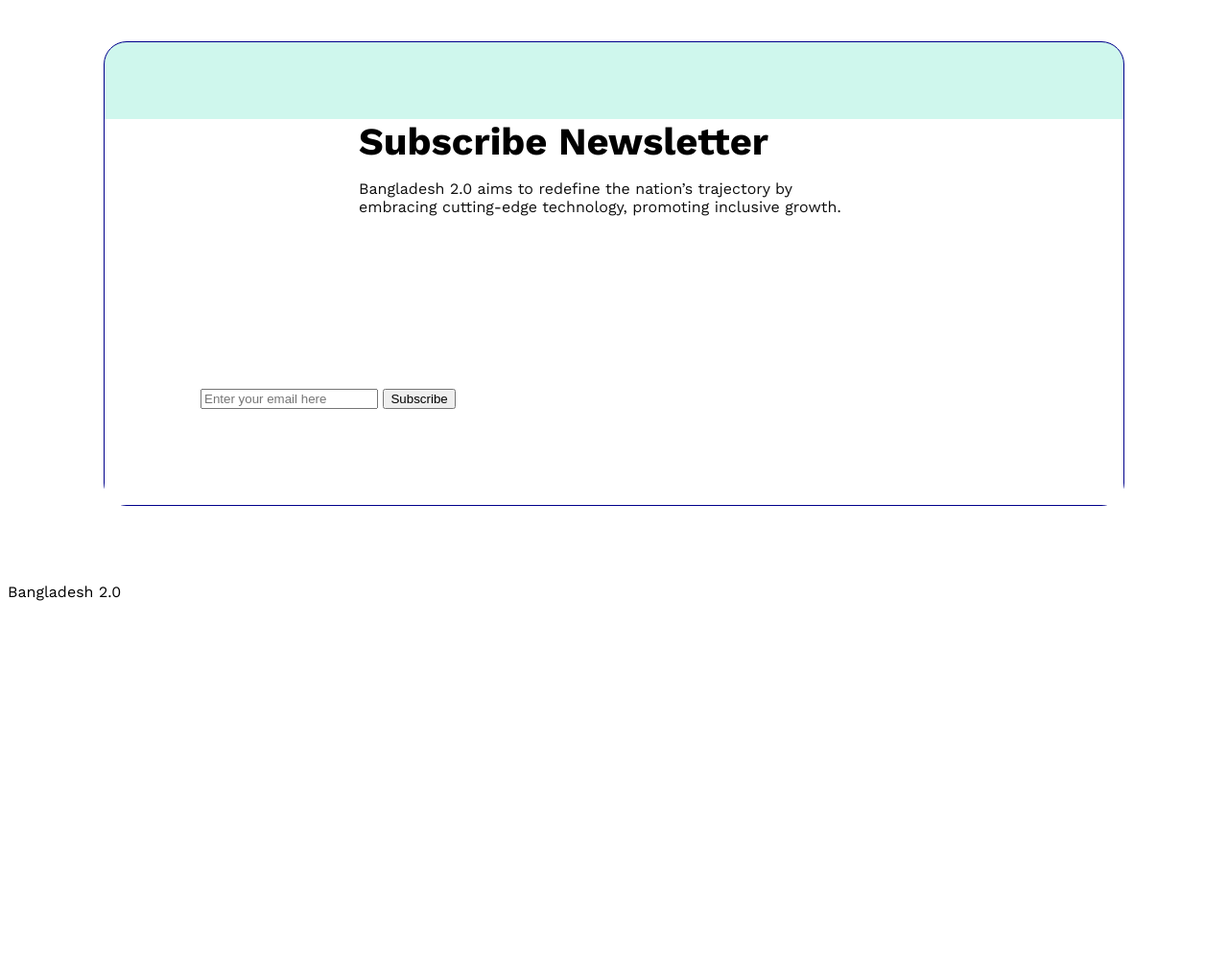
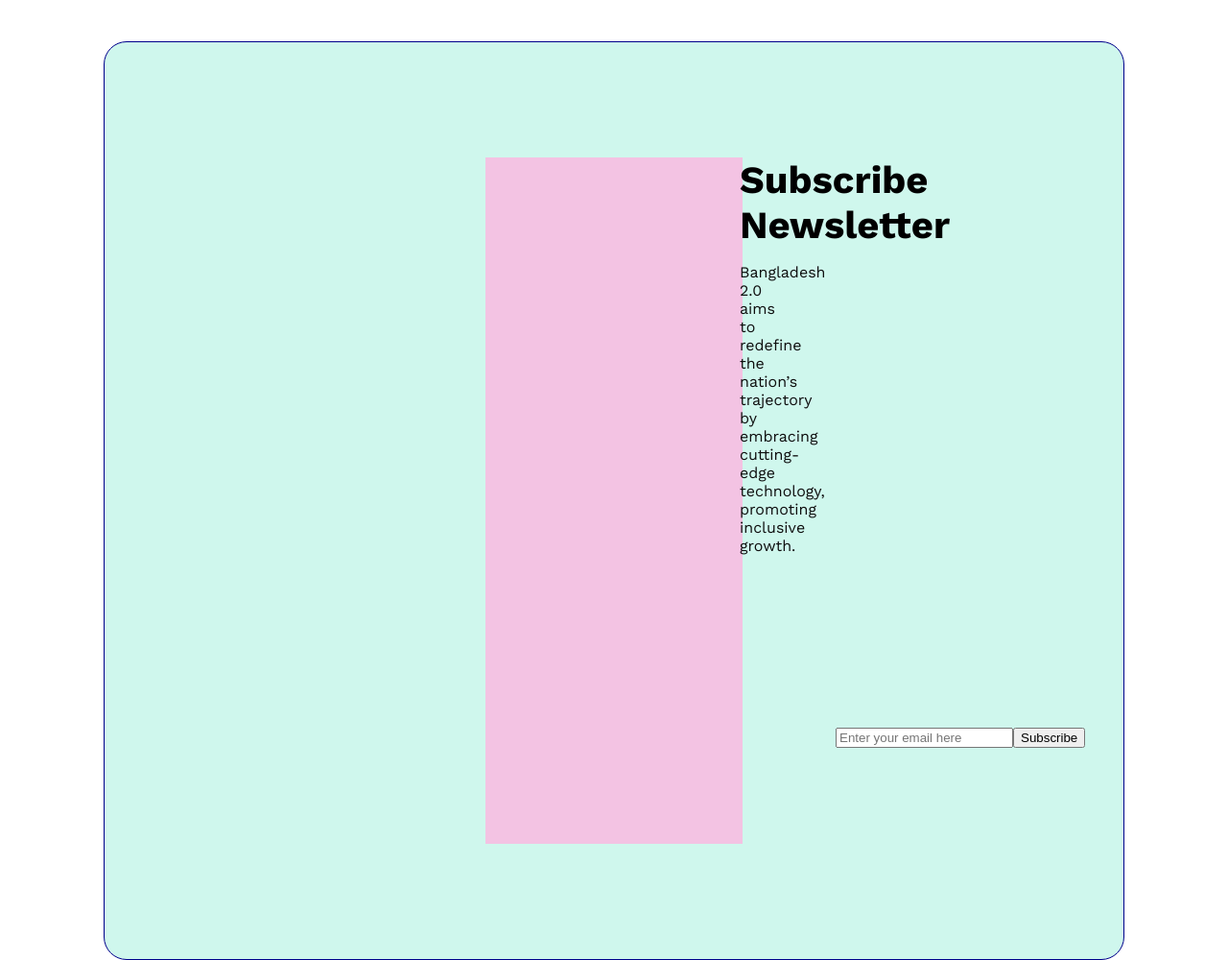
Before and after one commit to dipongkor000/assignment-0001, a plain HTML site: page index.html in a window 1280 px wide. Shown: the part 5160-6160 px from the top of the page at 96% size. Before the commit the page ends 5794 px from the top, so only its background shows below. Drawn offline with nearby package versions, Linux system fonts and the light colour scheme.

Commit message:
add some editing tags

```diff
--- a/index.html
+++ b/index.html
@@ -159,14 +159,14 @@
                     <p class="fourth-sec-des">Bangladesh 2.0 aims to redefine the nation’s  trajectory by embracing cutting-edge technology, promoting inclusive growth.</p>
                 </div>
                 <div class="six-sec-div2">
-                    <input type="text" placeholder="Enter your email here">
-                    <button>Subscribe</button>
+                    <input class="email-htd" type="text" placeholder="Enter your email here">
+                    <button class="btn-6">Subscribe</button>
                 </div>
             </div>
         </section>
     </main>
-    <footer>
-        <div class="middle">Bangladesh 2.0</div>
+    <footer class="end-edit">
+        <div class="end-edit-text">Bangladesh 2.0</div>
     </footer>
 </body>
 </html>
--- a/style.css
+++ b/style.css
@@ -277,13 +277,31 @@ p{
     }
     .six-sec-div1{
         margin: 80px 265px;
+        text-align: center;
 
     }
     .six-sec-div2{
-        padding: 100px ;
+        margin: 80px 265px;
+        padding: 100px;
+        display: flex;
     }
     .middle-stamp{
         background-color: white;
-        border: 120px 397px;
+        margin: 120px 397px;
+        background-color: rgb(243, 195, 227);
+    }
+    .email-htd{
 
     }
+    .btn-6{
+    }
+    /* footer */
+    .end-edit{
+        margin: 40px 100px 40px 100px;
+    }
+    .end-edit-text{
+        font-size: 32px;
+        font-weight: bold;
+        color: rgba(14, 14, 14, 1);
+        text-align: center;
+    }
```
